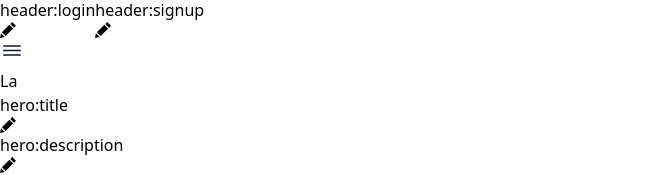
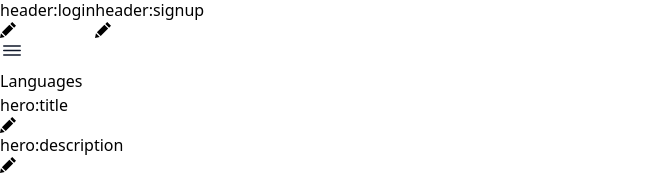
Before and after one commit to arentalb/cms-front, a React (Vite) app: page / in a window 1280 px wide. Shown: the part 154-329 px from the top of the page, without its empty margins (0-663 px from the left). Built offline with nearby package versions, Linux system fonts and the light colour scheme; the HTML template or start-up script is replaced by a standard one.

Commit message:
Fix the design of the language dropdown

```diff
--- a/src/components/common/Header.jsx
+++ b/src/components/common/Header.jsx
@@ -6,10 +6,10 @@ export function Header() {
   const [menu, setMenu] = useState(false);
   const [dropdownOpen, setDropdownOpen] = useState(false);
 
-  const { t, i18n } = useTranslation("header");
+  const { i18n } = useTranslation("header");
   const changeLanguage = (lng) => {
     i18n.changeLanguage(lng);
-    console.log("chnage language ", lng);
+    setDropdownOpen(false);
   };
 
   useEffect(() => {
@@ -101,27 +101,34 @@ export function Header() {
           </ul>
         </nav>
       )}
-      <div className="fixed bottom-10 right-10">
+      <div className="fixed text-xs sm:text-base right-2 top-1/2 transform -translate-y-1/2">
         <button
-          className="bg-blue-500 hover:bg-blue-700 text-white flex justify-center items-center font-bold p-4 w-6 h-6 rounded-full"
+          className="bg-blue-500 hover:bg-blue-700 text-white flex flex-col justify-center items-center font-bold p-4 rounded-full"
           onClick={() => setDropdownOpen(!dropdownOpen)}
         >
-          La
+          {i18n.language === "kr"
+            ? ["ز", "م", "ا", "ن", "ە", "ک", "ا", "ن"].map((char, index) => (
+                <span key={index}>{char}</span>
+              ))
+            : ["L", "a", "n", "g", "u", "a", "g", "e", "s"].map(
+                (char, index) => <span key={index}>{char}</span>,
+              )}
         </button>
         {dropdownOpen && (
-          <div className="absolute right-0 -top-24 mt-2 w-48 bg-white border border-gray-300 rounded-md shadow-lg z-20">
+          <div className="absolute right-12 top-1/2 transform -translate-y-1/2   bg-white z-20 space-y-2">
             <button
-              className="block w-full text-left px-4 py-2 text-gray-800 hover:bg-gray-100"
+              className="block w-full text-left px-4 py-2 text-gray-800 hover:bg-gray-100  border border-gray-300 rounded-md shadow-lg "
               onClick={() => changeLanguage("en")}
             >
               English
             </button>
             <button
-              className="block w-full text-left px-4 py-2 text-gray-800 hover:bg-gray-100"
+              className="block w-full text-left px-4 py-2 text-gray-800 hover:bg-gray-100  border border-gray-300 rounded-md shadow-lg "
               onClick={() => changeLanguage("kr")}
             >
-              Kurdish
+              کوردی
             </button>
+
             {/* Add more language options here if needed */}
           </div>
         )}
```
